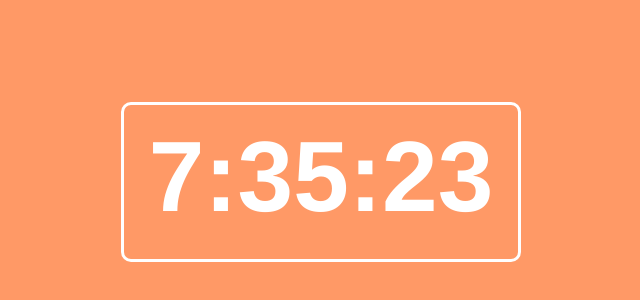
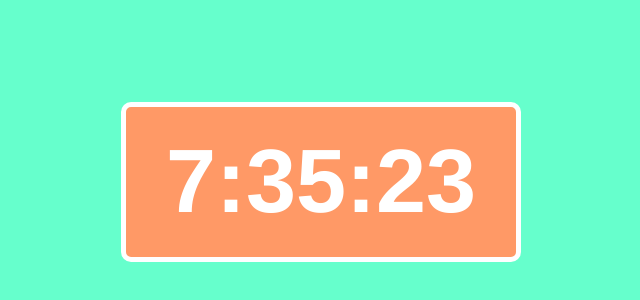
Before and after one commit to raquellorenzana/digitalclock, a plain HTML site: page index.html in a window 1280 px wide. Shown: the part 98-398 px from the top of the page, without its empty margins (319-959 px from the left). Drawn offline with nearby package versions, Linux system fonts and the light colour scheme.

Commit message:
updated id tag to div rather than body element

```diff
--- a/css/main.css
+++ b/css/main.css
@@ -1,13 +1,17 @@
+body {
+	background-color: #6fc;
+}
 #time {
 	text-align: center;
-	font-size: 100px;
+	font-size: 90px;
 	font-family: helvetica;
 	font-weight: bolder;
 	background-color: #f96;
 	height: 160px;
 	width: 400px;
 	margin: 200px auto;
-	border: solid;
+	border: 5px solid;
 	color: #fff;
 	border-radius: 10px;
+	padding: 10px;
 }
--- a/index.html
+++ b/index.html
@@ -11,9 +11,9 @@
 	<link rel="stylesheet" href="css/main.css">
 </head>
 
-<body id="time">
+<body>
 
-
+<div id="time"></div>
 
 
 
--- a/js/main.js
+++ b/js/main.js
@@ -34,4 +34,4 @@ setTimeout(function() {
 }
 
 var clockStart = document.getElementById('time')
-clockStart.onload = startTime
+clockStart.onload = startTime()
```
